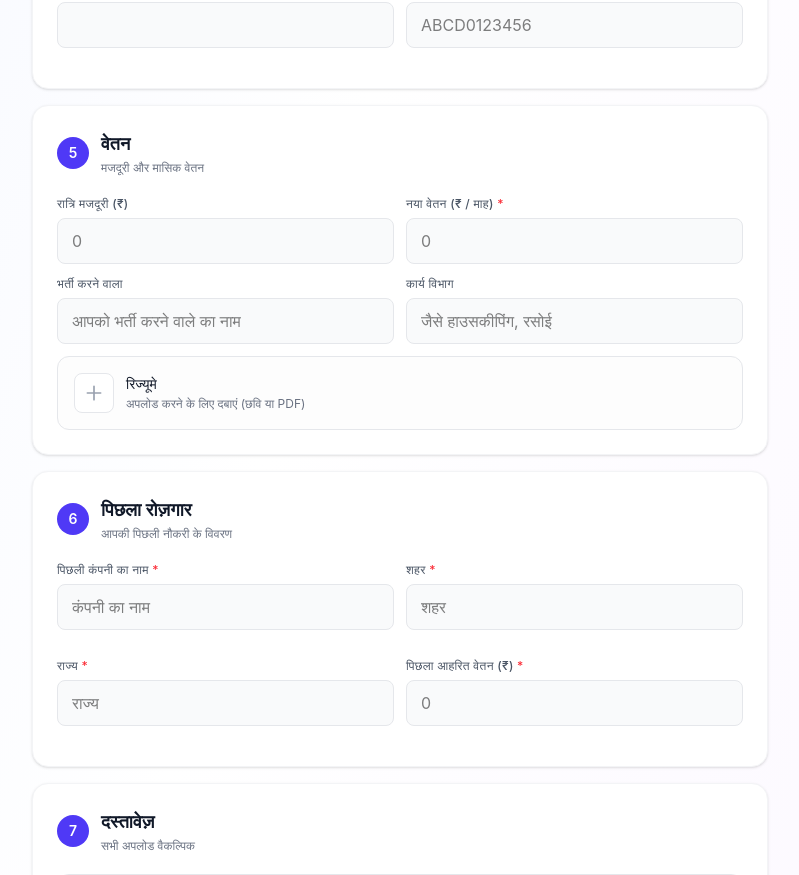
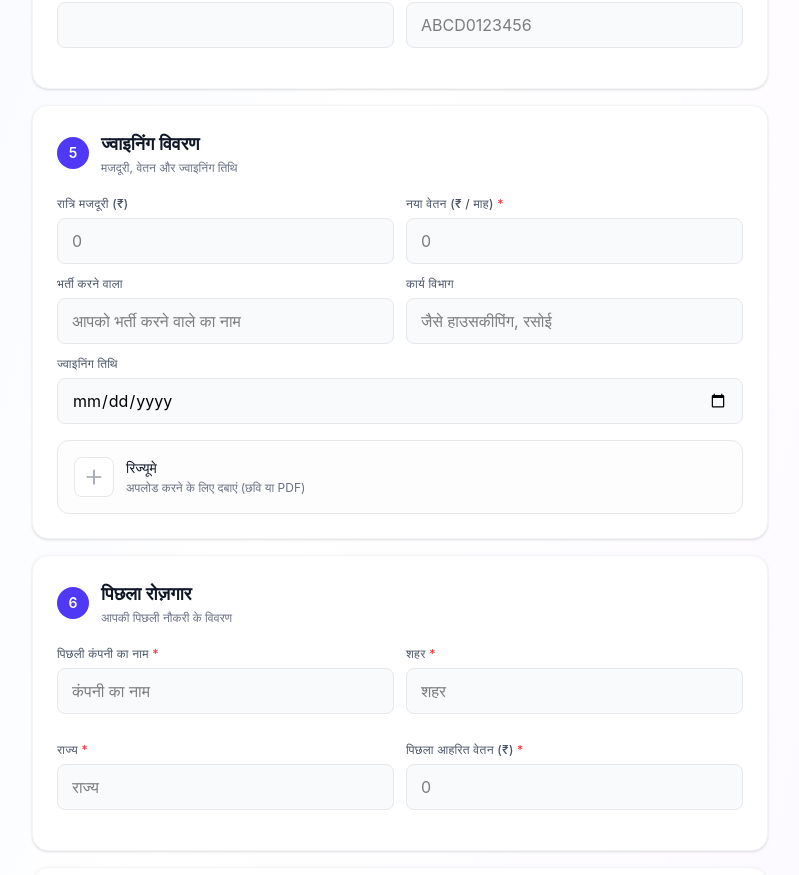
Before and after one commit to finance381/employee-form, a React (Vite) app: page / in a window 1280 px wide. Shown: the part 2139-3014 px from the top of the page, without its empty margins (240-1039 px from the left). Built offline with nearby package versions, Linux system fonts and the light colour scheme; no server answers.

Commit message:
change: add joining date in form

```diff
--- a/src/App.jsx
+++ b/src/App.jsx
@@ -31,7 +31,7 @@ var T = {
     sec2_title: 'Address', sec2_sub: 'Where you live',
     sec3_title: 'Emergency Contact', sec3_sub: 'In case we need to reach someone',
     sec4_title: 'Bank Details', sec4_sub: 'Optional — for salary transfer',
-    sec5_title: 'Salary', sec5_sub: 'Wages and monthly salary',
+    sec5_title: 'Joining Details', sec5_sub: 'Wages, salary and joining date',
     sec6_title: 'Previous Employment', sec6_sub: 'Your last job details',
     sec7_title: 'Documents', sec7_sub: 'All uploads optional',
     sec8_title: 'Declaration', sec8_sub: '',
@@ -51,6 +51,7 @@ var T = {
     lbl_night_wage: 'Nightly Wages (₹)', lbl_new_salary: 'New Salary (₹ / month)',
     lbl_resume: 'Resume',
     lbl_hiring_person: 'Hiring Person', lbl_hire_department: 'Job Department',
+    lbl_joining_date: 'Joining Date',
     ph_hiring_person: 'Name of person who hired you', ph_hire_department: 'e.g. Housekeeping, Kitchen',
     lbl_prev_company: 'Previous Company Name', lbl_city: 'City', lbl_state: 'State',
     lbl_prev_salary: 'Previous Drawn Salary (₹)',
@@ -101,7 +102,7 @@ var T = {
     sec2_title: 'पता', sec2_sub: 'आप कहाँ रहते हैं',
     sec3_title: 'आपातकालीन संपर्क', sec3_sub: 'आपात स्थिति में संपर्क',
     sec4_title: 'बैंक विवरण', sec4_sub: 'वैकल्पिक — वेतन जमा के लिए',
-    sec5_title: 'वेतन', sec5_sub: 'मजदूरी और मासिक वेतन',
+    sec5_title: 'ज्वाइनिंग विवरण', sec5_sub: 'मजदूरी, वेतन और ज्वाइनिंग तिथि',
     sec6_title: 'पिछला रोज़गार', sec6_sub: 'आपकी पिछली नौकरी के विवरण',
     sec7_title: 'दस्तावेज़', sec7_sub: 'सभी अपलोड वैकल्पिक',
     sec8_title: 'घोषणा', sec8_sub: '',
@@ -121,6 +122,7 @@ var T = {
     lbl_night_wage: 'रात्रि मजदूरी (₹)', lbl_new_salary: 'नया वेतन (₹ / माह)',
     lbl_resume: 'रिज्यूमे',
     lbl_hiring_person: 'भर्ती करने वाला', lbl_hire_department: 'कार्य विभाग',
+    lbl_joining_date: 'ज्वाइनिंग तिथि',
     ph_hiring_person: 'आपको भर्ती करने वाले का नाम', ph_hire_department: 'जैसे हाउसकीपिंग, रसोई',
     lbl_prev_company: 'पिछली कंपनी का नाम', lbl_city: 'शहर', lbl_state: 'राज्य',
     lbl_prev_salary: 'पिछला आहरित वेतन (₹)',
@@ -356,6 +358,7 @@ function PublicEmployeeForm() {
   var [newSalary, setNewSalary] = useState('')
   var [hiringPerson, setHiringPerson] = useState('')
   var [hireDepartment, setHireDepartment] = useState('')
+  var [joiningDate, setJoiningDate] = useState('')
 
   var [prevCompany, setPrevCompany] = useState('')
   var [prevCity, setPrevCity] = useState('')
@@ -424,6 +427,7 @@ function PublicEmployeeForm() {
         previous_state: prevState.trim() || null,
         hiring_person: hiringPerson.trim() || null,
         hire_department: hireDepartment.trim() || null,
+        doj: joiningDate || null,
         declaration_accepted: true,
         honey_field: honeyRef.current ? honeyRef.current.value : ''
       }
@@ -631,6 +635,9 @@ function PublicEmployeeForm() {
               <TextInput value={hireDepartment} onChange={function (e) { setHireDepartment(e.target.value) }} placeholder={t('ph_hire_department')} />
             </Field>
           </div>
+          <Field label={t('lbl_joining_date')}>
+            <TextInput type="date" value={joiningDate} onChange={function (e) { setJoiningDate(e.target.value) }} />
+          </Field>
           <DocUpload label={t('lbl_resume')} required={false}
             file={docFiles.resume}
             onChange={function (f) { setDocFile('resume', f) }} t={t} />
```
